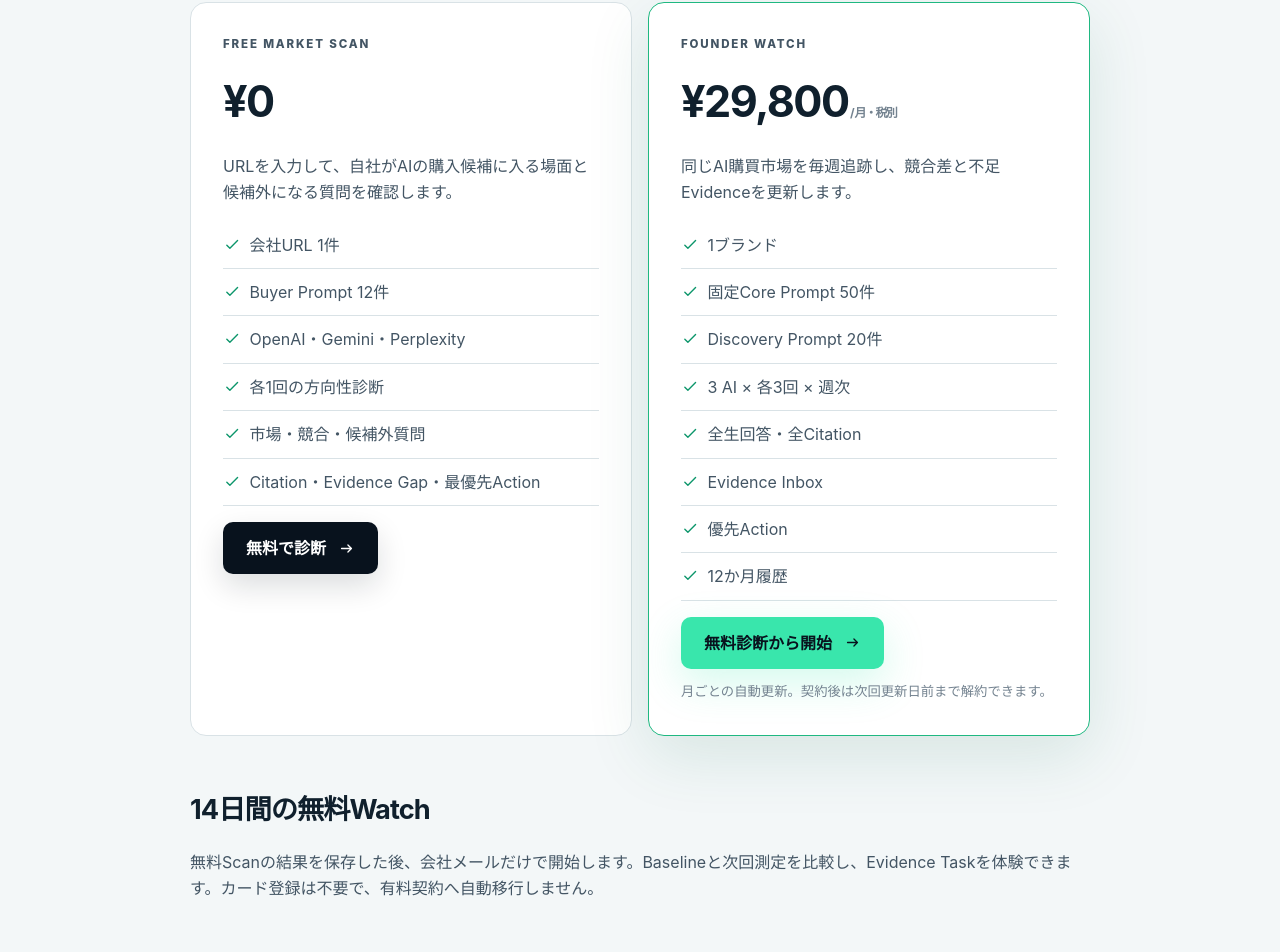
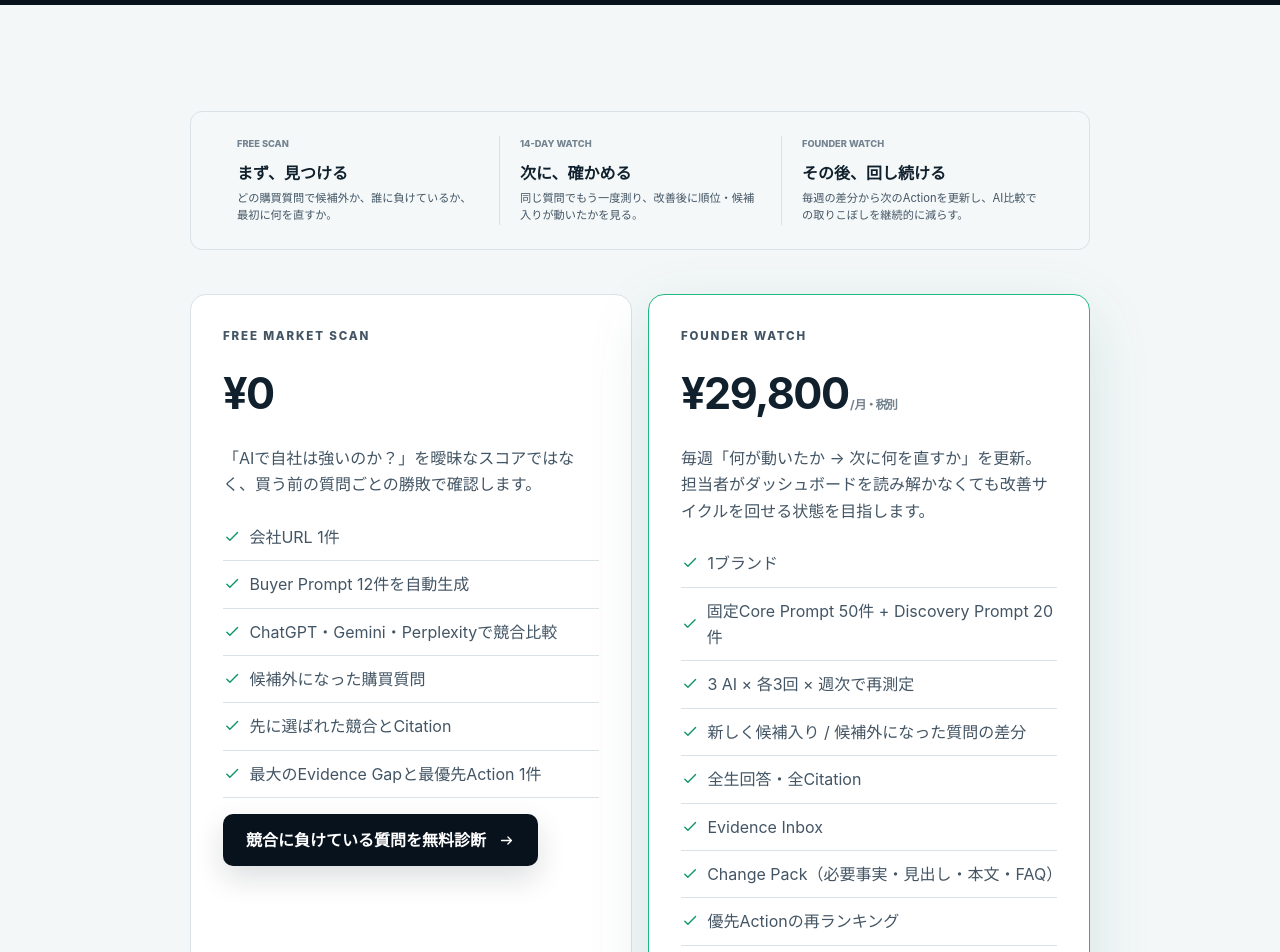
Before and after one commit to salve-de/AIX-next, a Next.js app: page /pricing in a window 1280 px wide. Shown: the part 578-1530 px from the top of the page. Built offline with nearby package versions, Linux system fonts and the light colour scheme; no server answers.

Commit message:
reframe pricing around improvement outcomes

```diff
--- a/app/pricing/page.tsx
+++ b/app/pricing/page.tsx
@@ -2,16 +2,26 @@ import Link from "next/link";
 import { ArrowIcon, CheckIcon } from "@/components/icons";
 import { MarketingShell } from "@/components/marketing-shell";
 
-const free = ["会社URL 1件", "Buyer Prompt 12件", "OpenAI・Gemini・Perplexity", "各1回の方向性診断", "市場・競合・候補外質問", "Citation・Evidence Gap・最優先Action"];
-const paid = ["1ブランド", "固定Core Prompt 50件", "Discovery Prompt 20件", "3 AI × 各3回 × 週次", "全生回答・全Citation", "Evidence Inbox", "優先Action", "12か月履歴"];
+const free = ["会社URL 1件", "Buyer Prompt 12件を自動生成", "ChatGPT・Gemini・Perplexityで競合比較", "候補外になった購買質問", "先に選ばれた競合とCitation", "最大のEvidence Gapと最優先Action 1件"];
+const paid = ["1ブランド", "固定Core Prompt 50件 + Discovery Prompt 20件", "3 AI × 各3回 × 週次で再測定", "新しく候補入り / 候補外になった質問の差分", "全生回答・全Citation", "Evidence Inbox", "Change Pack（必要事実・見出し・本文・FAQ）", "優先Actionの再ランキング", "12か月履歴"];
 
 export default function PricingPage() {
-  return <MarketingShell eyebrow="PRICING" title="問題の発見は無料。継続観測から有料。" lead="最初に結果を見せ、必要性を確認してから14日間Watchへ進みます。無料Watchから自動課金はされません。">
+  return <MarketingShell eyebrow="PRICING" title="負けている場所を知るのは無料。改善を回し続けるところから有料。" lead="AIXは順位表を見るためのサブスクではありません。どこで競合に負け、何を直し、その変更が効いたかを同じ条件で追い続けるためのサービスです。">
+    <div className="pricing-value-strip">
+      <article><small>FREE SCAN</small><strong>まず、見つける</strong><span>どの購買質問で候補外か、誰に負けているか、最初に何を直すか。</span></article>
+      <article><small>14-DAY WATCH</small><strong>次に、確かめる</strong><span>同じ質問でもう一度測り、改善後に順位・候補入りが動いたかを見る。</span></article>
+      <article><small>FOUNDER WATCH</small><strong>その後、回し続ける</strong><span>毎週の差分から次のActionを更新し、AI比較での取りこぼしを継続的に減らす。</span></article>
+    </div>
+
     <div className="pricing-grid">
-      <article><p className="eyebrow">FREE MARKET SCAN</p><h2>¥0</h2><p>URLを入力して、自社がAIの購入候補に入る場面と候補外になる質問を確認します。</p><ul>{free.map((item) => <li key={item}><CheckIcon />{item}</li>)}</ul><Link className="button button-dark" href="/#scan">無料で診断 <ArrowIcon /></Link></article>
-      <article className="featured"><p className="eyebrow">FOUNDER WATCH</p><h2>¥29,800<small> / 月・税別</small></h2><p>同じAI購買市場を毎週追跡し、競合差と不足Evidenceを更新します。</p><ul>{paid.map((item) => <li key={item}><CheckIcon />{item}</li>)}</ul><Link className="button button-accent" href="/#scan">無料診断から開始 <ArrowIcon /></Link><small className="price-note">月ごとの自動更新。契約後は次回更新日前まで解約できます。</small></article>
+      <article><p className="eyebrow">FREE MARKET SCAN</p><h2>¥0</h2><p>「AIで自社は強いのか？」を曖昧なスコアではなく、買う前の質問ごとの勝敗で確認します。</p><ul>{free.map((item) => <li key={item}><CheckIcon />{item}</li>)}</ul><Link className="button button-dark" href="/#scan">競合に負けている質問を無料診断 <ArrowIcon /></Link></article>
+      <article className="featured"><p className="eyebrow">FOUNDER WATCH</p><h2>¥29,800<small> / 月・税別</small></h2><p>毎週「何が動いたか → 次に何を直すか」を更新。担当者がダッシュボードを読み解かなくても改善サイクルを回せる状態を目指します。</p><ul>{paid.map((item) => <li key={item}><CheckIcon />{item}</li>)}</ul><Link className="button button-accent" href="/#scan">まず無料診断で必要性を確認 <ArrowIcon /></Link><small className="price-note">月ごとの自動更新。契約後は次回更新日前まで解約できます。</small></article>
     </div>
-    <h2>14日間の無料Watch</h2><p>無料Scanの結果を保存した後、会社メールだけで開始します。Baselineと次回測定を比較し、Evidence Taskを体験できます。カード登録は不要で、有料契約へ自動移行しません。</p>
-    <h2>料金に含まれないもの</h2><p>外部媒体掲載費、広告費、取材費、顧客サイトの大規模改修、法務確認、個別コンサルティングは含みません。AIXはAI上の絶対順位、推薦、Citation、問い合わせ、売上を保証しません。</p>
+
+    <h2>14日間の無料Watchで、払う価値があるか先に確認</h2><p>無料Scanの結果を保存した後、会社メールだけで開始します。Baselineと次回測定を比較し、「直したあとに本当に候補入りが増えたか」というAIXの継続価値を体験してから有料を判断できます。カード登録は不要で、有料契約へ自動移行しません。</p>
+
+    <h2>特に価値が出やすい会社</h2><p>B2B SaaS、ITサービス、コンサルティングなど、買い手が複数社を比較してから問い合わせる会社です。1件の有望商談の価値が高いほど、「問い合わせが発生する前の比較候補に入れているか」を把握する意味が大きくなります。</p>
+
+    <h2>保証しないこと</h2><p>AIXが測るのは、設定したBuyer PromptとAI観測面における再現可能な観測です。AI上の絶対順位、推薦、Citation、問い合わせ、売上の増加を保証しません。外部媒体掲載費、広告費、大規模サイト改修、法務確認、個別コンサルティングも料金には含みません。</p>
   </MarketingShell>;
 }
```
